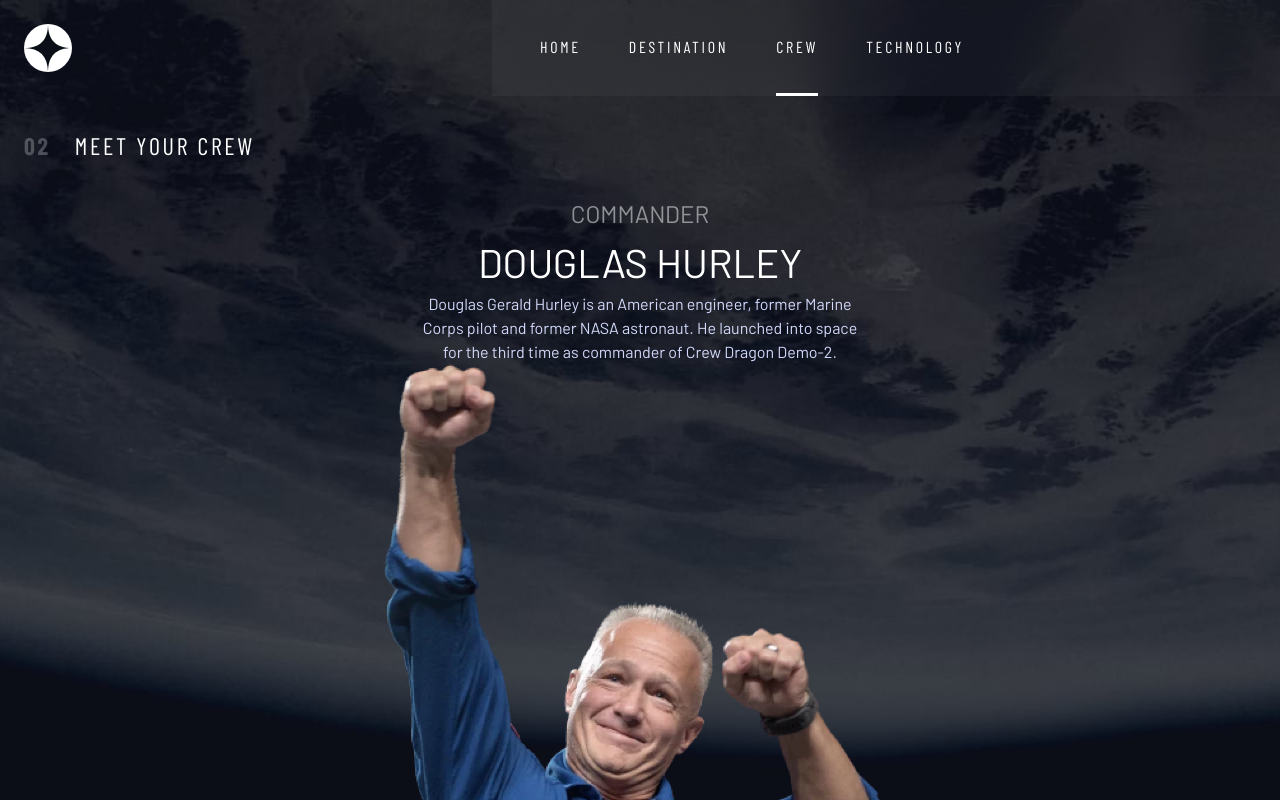
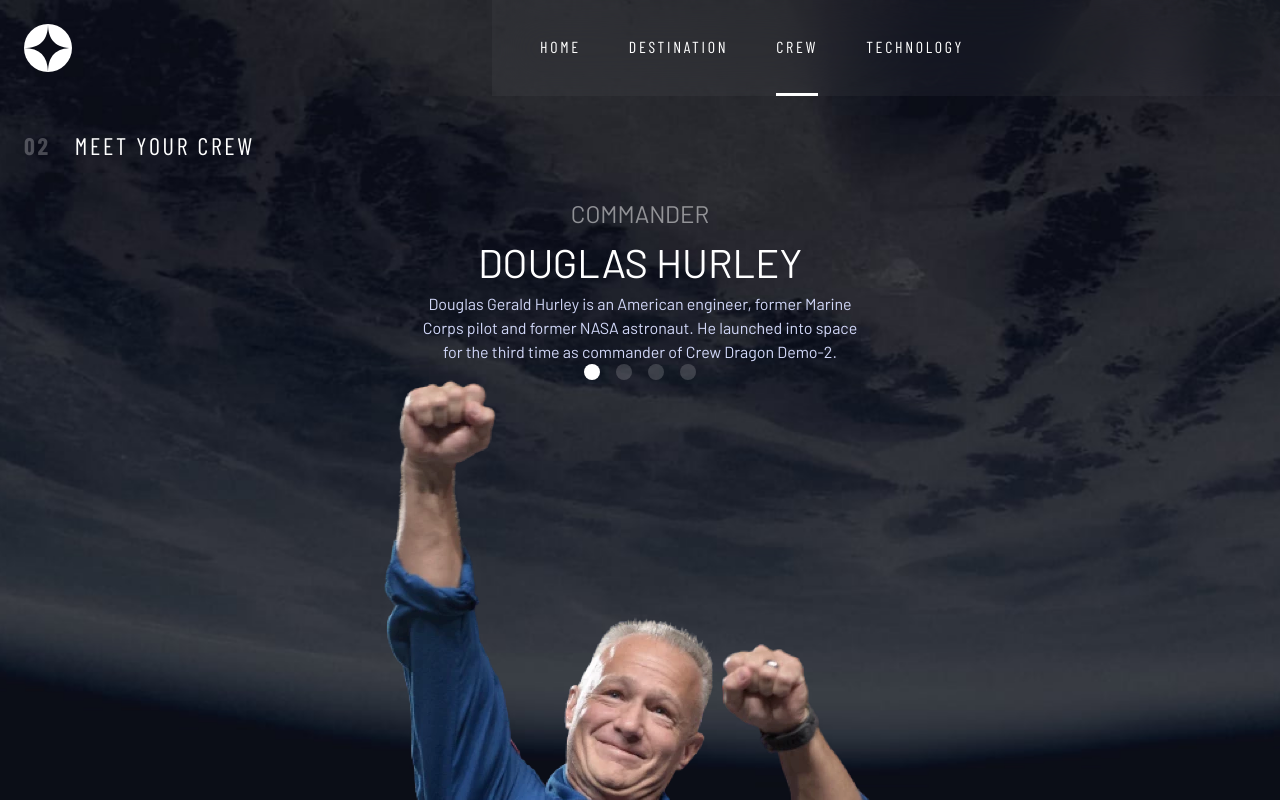
Before and after one commit to Chamara-Wijepala/space-travel, a React (Vite) app: page /#/crew in a window 1280 px wide. Shown: the top 800 px of the page. Built offline with nearby package versions, Linux system fonts and the light colour scheme; a web font is replaced by a local one.

Commit message:
Add tab switching functionality to crew page

```diff
--- a/src/pages/Crew/index.tsx
+++ b/src/pages/Crew/index.tsx
@@ -1,4 +1,7 @@
-import { useState } from "react";
+import { useState, useEffect } from "react";
+import clsx from "clsx";
+
+import handleTabChange from "utils/handleTabChange";
 
 import commanderImage from "assets/crew/image-douglas-hurley.webp";
 import specialistImage from "assets/crew/image-mark-shuttleworth.webp";
@@ -8,6 +11,7 @@
 import * as S from "./style";
 
 interface CrewMember {
+  id: number;
   name: string;
   image?: string;
   role: string;
@@ -21,11 +25,31 @@
 function index({ data }: IProps) {
   const [commander, specialist, pilot, engineer] = data;
   const [currentCrewMember, setCurrentCrewMember] = useState(commander);
+  const [currentTab, setCurrentTab] = useState(0);
 
   commander.image = commanderImage;
   specialist.image = specialistImage;
   pilot.image = pilotImage;
   engineer.image = engineerImage;
+
+  useEffect(() => {
+    switch (currentTab) {
+      case 0:
+        setCurrentCrewMember(commander);
+        break;
+      case 1:
+        setCurrentCrewMember(specialist);
+        break;
+      case 2:
+        setCurrentCrewMember(pilot);
+        break;
+      case 3:
+        setCurrentCrewMember(engineer);
+        break;
+      default:
+        break;
+    }
+  }, [currentTab]);
 
   return (
     <S.Main className="grid-container">
@@ -35,19 +59,20 @@
 
       <img src={currentCrewMember.image} alt={`${currentCrewMember.name}`} />
 
-      <S.TabPanel>
-        <button type="button">
-          <span className="sr-only">the commander</span>
-        </button>
-        <button type="button">
-          <span className="sr-only">the mission specialist</span>
-        </button>
-        <button type="button">
-          <span className="sr-only">the pilot</span>
-        </button>
-        <button type="button">
-          <span className="sr-only">the flight engineer</span>
-        </button>
+      <S.TabPanel className="dot-indicators">
+        {data.map((crewMember) => (
+          <button
+            type="button"
+            key={crewMember.id}
+            data-index={crewMember.id}
+            onClick={(e) => {
+              handleTabChange(e, setCurrentTab);
+            }}
+            className={clsx(currentTab === crewMember.id && "active")}
+          >
+            <span className="sr-only">{`The ${crewMember.role}`}</span>
+          </button>
+        ))}
       </S.TabPanel>
 
       <S.Article>
```
